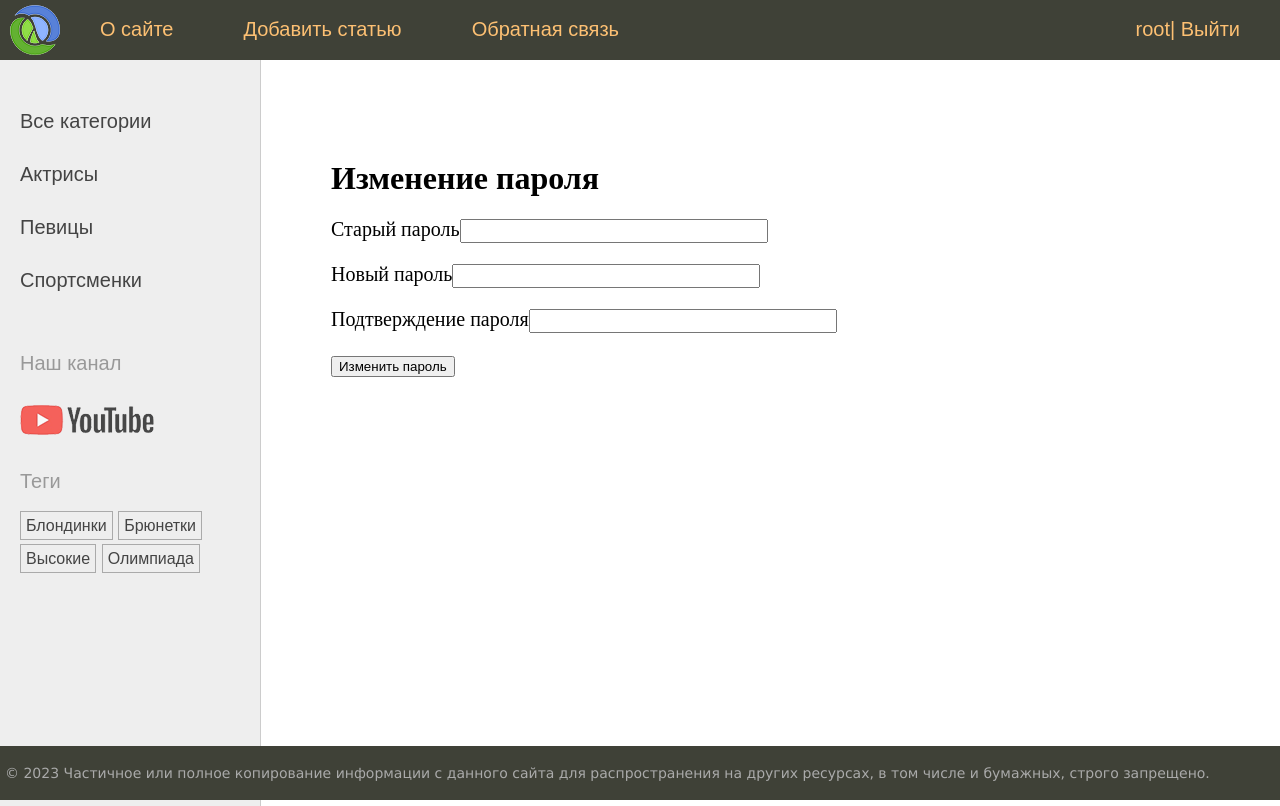
After one commit to Oleg7791/selfedu1, a Django app: page /users/password-change/ in a window 1280 px wide. The commit adds this page. Run offline with Django 4.2, Linux system fonts and the light colour scheme; a user stored in the database is signed in; data comes from the database, SQL or seed files in the repository; both versions use the stored data as it was after the commit.

Commit message:
Классы PasswordChangeView и PasswordChangeDoneView -Смена пароля

```diff
--- a/sitewomen/users/forms.py
+++ b/sitewomen/users/forms.py
@@ -1,6 +1,6 @@
 from django import forms
 from django.contrib.auth import get_user_model
-from django.contrib.auth.forms import AuthenticationForm, UserCreationForm
+from django.contrib.auth.forms import AuthenticationForm, UserCreationForm, PasswordChangeForm
 
 
 class LoginUserForm(AuthenticationForm):
@@ -68,3 +68,8 @@ class ProfileUserForm(forms.ModelForm):
             'first_name': forms.TextInput(attrs={'class': 'form-input'}),
             'last_name': forms.TextInput(attrs={'class': 'form-input'}),
         }
+
+class UserPasswordChangeForm(PasswordChangeForm):
+    old_password = forms.CharField(label="Старый пароль", widget=forms.PasswordInput(attrs={'class': 'form-input'}))
+    new_password1 = forms.CharField(label="Новый пароль", widget=forms.PasswordInput(attrs={'class': 'form-input'}))
+    new_password2 = forms.CharField(label="Подтверждение пароля", widget=forms.PasswordInput(attrs={'class': 'form-input'}))
--- /dev/null
+++ b/sitewomen/users/templates/users/password_change_form.html
@@ -0,0 +1,16 @@
+{% extends 'base.html' %}
+
+{% block content %}
+<h1>Изменение пароля</h1>
+<form method="post">
+    {% csrf_token %}
+    <div class="form-error">{{ form.non_field_errors}}</div>
+    {% for f in form %}
+    <p><label class="forn-label" for="{{ f.id_for_label }}">{{ f.label }}</label>{{ f }}</p>
+    <div class="form-error">{{ f.errors }}</div>
+    {% endfor %}
+
+    <p><button type="submit">Изменить пароль</button></p>
+</form>
+
+{% endblock %}
--- a/sitewomen/users/templates/users/profile.html
+++ b/sitewomen/users/templates/users/profile.html
@@ -13,4 +13,7 @@
     <p><button type="submit">Сохранить</button></p>
 
 </form>
+
+<hr>
+<p><a href="{% url 'users:password_change' %}">Сменить пароль</a></p>
 {% endblock %}
--- a/sitewomen/users/urls.py
+++ b/sitewomen/users/urls.py
@@ -1,4 +1,4 @@
-from django.contrib.auth.views import LogoutView
+from django.contrib.auth.views import LogoutView, PasswordChangeView, PasswordChangeDoneView
 from django.urls import path
 from . import views
 
@@ -12,4 +12,6 @@ urlpatterns = [
     #path('register/', views.register, name='register')
     path('register/', views.RegisterUser.as_view(), name='register'),
     path('profile/', views.ProfileUser.as_view(), name='profile'),
+    path('password-change/',views.UserPasswordChange.as_view(), name="password_change"),
+    path('password-change/done/', PasswordChangeDoneView.as_view(template_name="users/password_change_done.html"),name="password_change"),
 ]
--- a/sitewomen/users/views.py
+++ b/sitewomen/users/views.py
@@ -1,13 +1,13 @@
 from django.contrib.auth import authenticate, login, logout, get_user_model
 from django.contrib.auth.forms import AuthenticationForm
 from django.contrib.auth.mixins import LoginRequiredMixin
-from django.contrib.auth.views import LoginView
+from django.contrib.auth.views import LoginView, PasswordChangeView
 from django.http import HttpResponse, HttpResponseRedirect
 from django.shortcuts import render
 from django.urls import reverse, reverse_lazy
 from django.views.generic import CreateView, UpdateView
 
-from users.forms import LoginUserForm, RegisterUserForm, ProfileUserForm
+from users.forms import LoginUserForm, RegisterUserForm, ProfileUserForm, UserPasswordChangeForm
 
 
 # ниже напишем стандартный класс Авторизации взамен функции
@@ -77,3 +77,8 @@ class ProfileUser(LoginRequiredMixin, UpdateView):
 
     def get_object(self, queryset = None):
         return self.request.user
+
+class UserPasswordChange(PasswordChangeView):
+    form_class = UserPasswordChangeForm
+    success_url = reverse_lazy("users:password_change_done")
+    template_name = "users/password_change_form.html"
```
Also changed, not shown: sitewomen/users/templates/users/password_change_done.html (added, +7 -0 lines), sitewomen/db.sqlite3.
